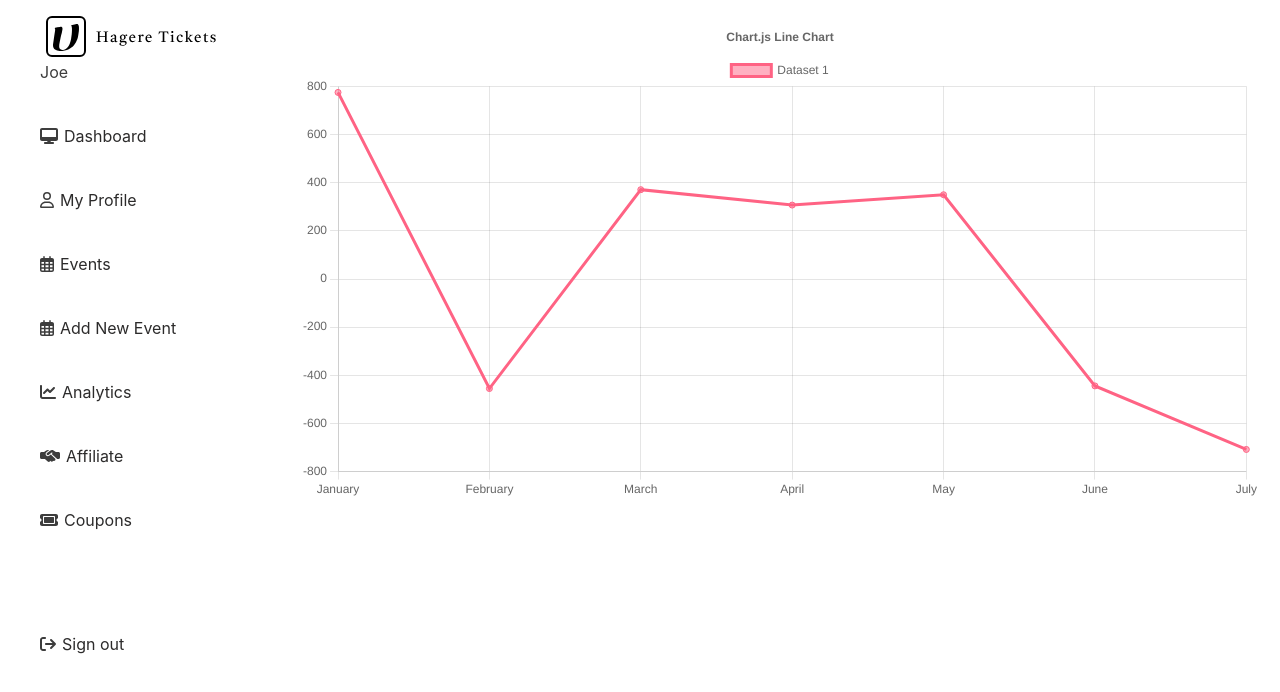
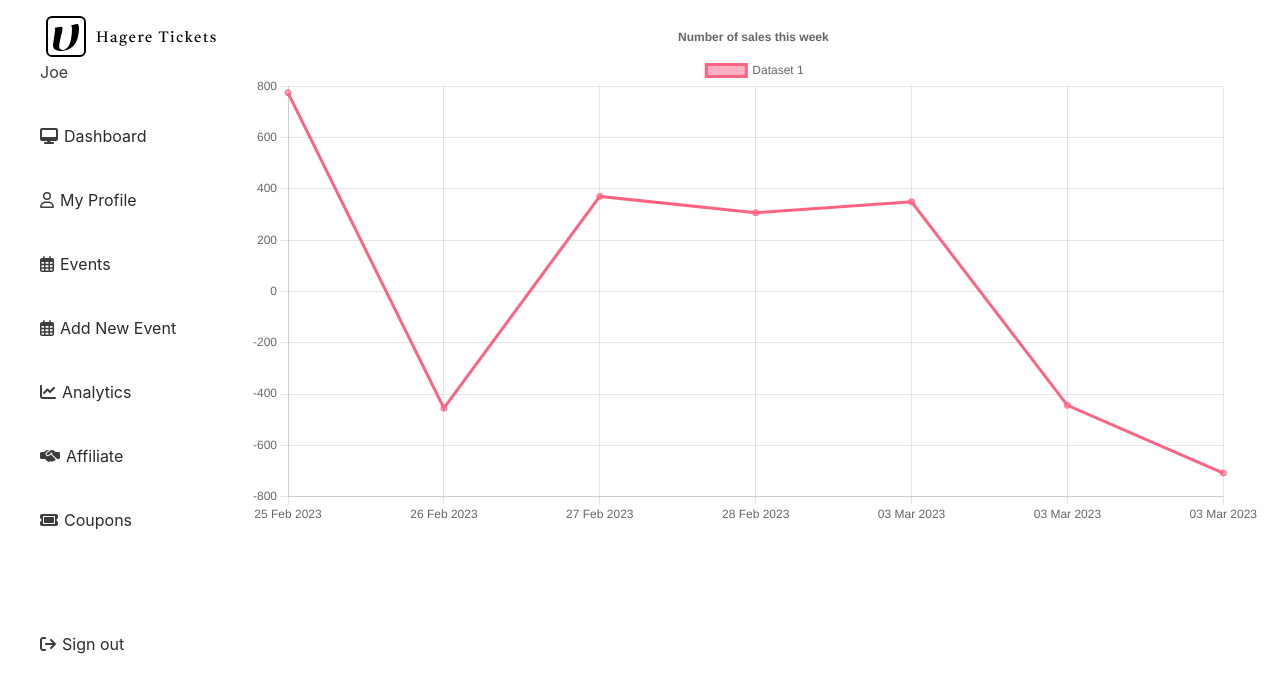
Before and after one commit to kiztopia1/hagere-tickets, a React (Create React App) app: page /seller in a window 1280 px wide. Shown: the top 692 px of the page. Built offline with nearby package versions, Linux system fonts and the light colour scheme.

Commit message:
width of the dashboard side nav decreased

```diff
--- a/src/App.css
+++ b/src/App.css
@@ -40,7 +40,7 @@
 }
 .main {
   padding: 20px;
-  padding-left: 300px;
+  padding-left: 250px;
 }
 .flex {
   display: flex;
--- a/src/components/dashboardSideNav.css
+++ b/src/components/dashboardSideNav.css
@@ -1,8 +1,8 @@
 .dashboard-side-nav {
   padding-top: 15px;
   padding-left: 40px;
-  max-width: 300px;
-  width: 300px;
+
+  width: 250px;
   height: 100vh;
   text-align: left;
   position: absolute;
--- a/src/components/noOfSales.jsx
+++ b/src/components/noOfSales.jsx
@@ -12,6 +12,7 @@ import {
 import { Line } from "react-chartjs-2";
 import { faker } from "@faker-js/faker";
 import "./noOfSales.css";
+let date = new Date();
 ChartJS.register(
   CategoryScale,
   LinearScale,
@@ -30,12 +31,20 @@ export const options = {
     },
     title: {
       display: true,
-      text: "Chart.js Line Chart",
+      text: "Number of sales this week ",
     },
   },
 };
 
-const labels = ["January", "February", "March", "April", "May", "June", "July"];
+const labels = [
+  "25 Feb 2023",
+  "26 Feb 2023",
+  "27 Feb 2023",
+  "28 Feb 2023",
+  "03 Mar 2023",
+  "03 Mar 2023",
+  "03 Mar 2023",
+];
 
 export const data = {
   labels,
```
